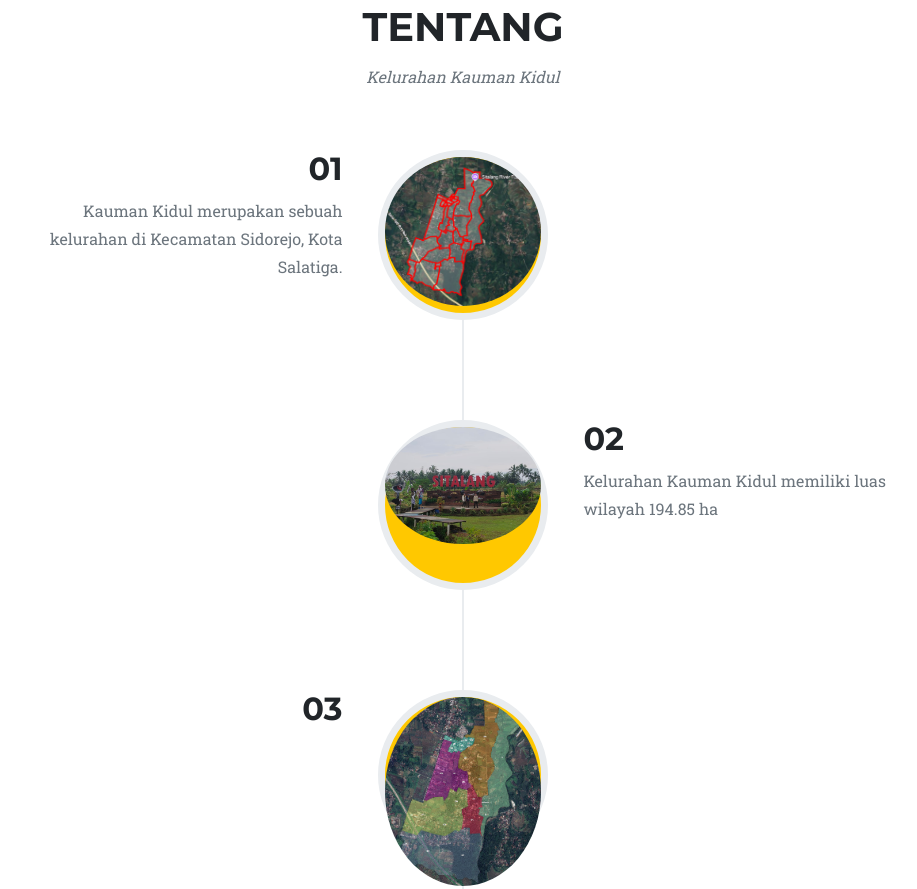
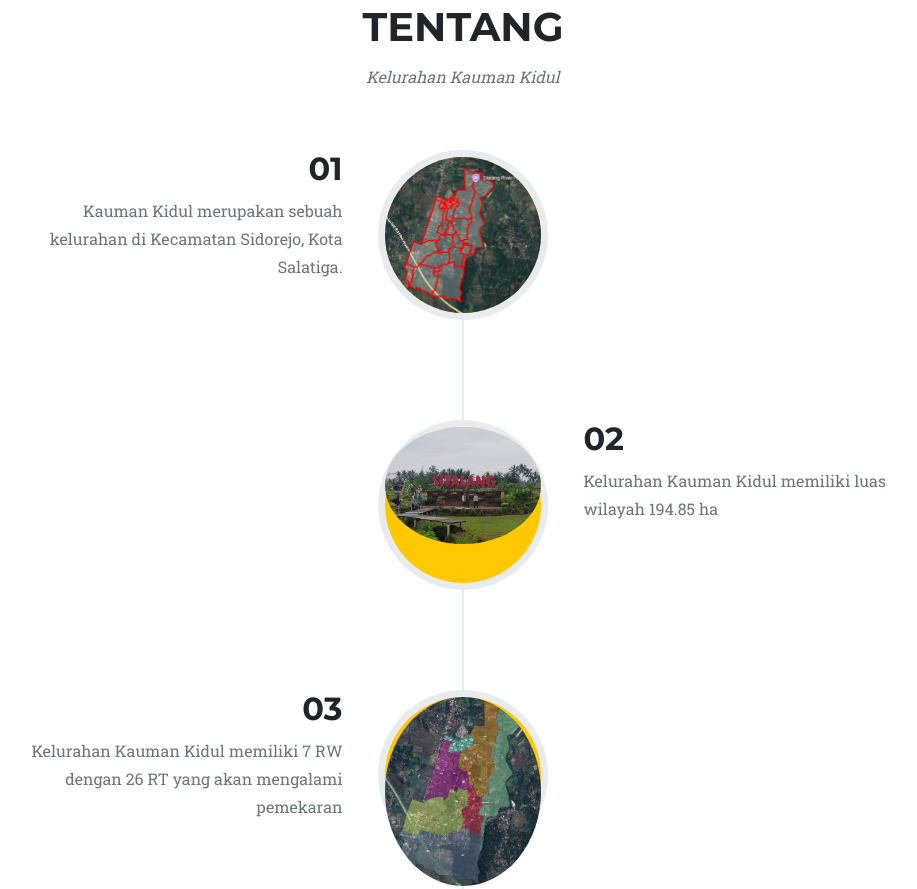
Before and after one commit to CatharinaPutri/COBACOBA, a plain HTML site: page index.html in a window 1280 px wide. Shown: the part 838-1727 px from the top of the page, without its empty margins (177-1094 px from the left). Drawn offline with nearby package versions, Linux system fonts and the light colour scheme; a script that the page names is missing; files whose address does not match are found by name.

Commit message:
index.html

```diff
--- a/index.html
+++ b/index.html
@@ -54,7 +54,7 @@
                 </div>
                 <ul class="timeline">
                     <li>
-                        <div class="timeline-image"><img class="rounded-circle img-fluid" src="assets/img/about/1.png" alt="..." /></div>
+                        <div class="timeline-image"><img class="rounded-circle img-fluid" src="assets/img/about/1.png" alt="..." style="width: 100%; height: 100%; object-fit:cover" /></div>
                         <div class="timeline-panel">
                             <div class="timeline-heading">
                                 <h2>01</h2>
@@ -77,7 +77,7 @@
                             <div class="timeline-heading">
                                 <h2>03</h2>
                             </div>
-                            <div class="timeline-body"><p class="text-muted"> </p></div>
+                            <div class="timeline-body"><p class="text-muted">Kelurahan Kauman Kidul memiliki 7 RW dengan 26 RT yang akan mengalami pemekaran</p></div>
                         </div>
                     </li>
                     <li class="timeline-inverted">
```
